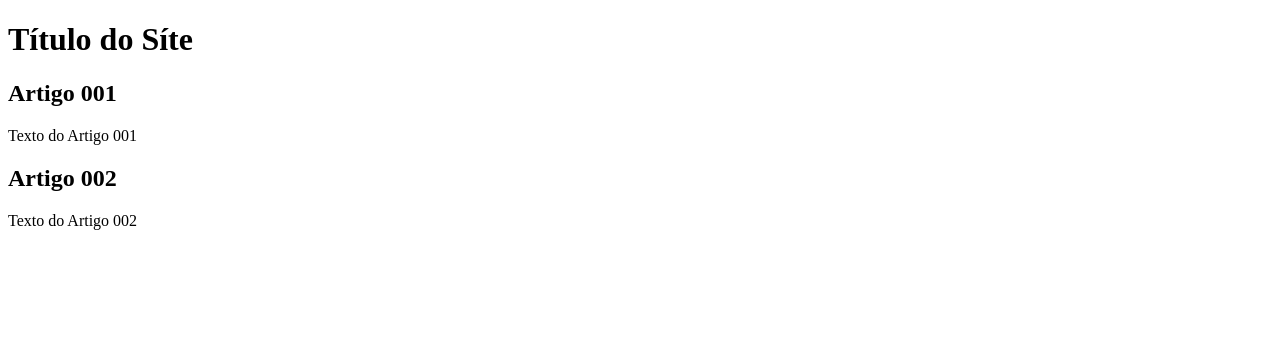
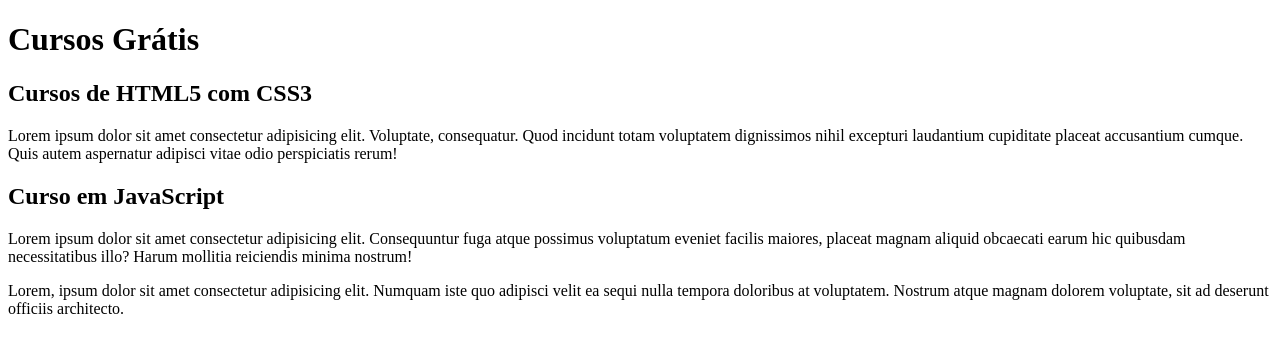
Before and after one commit to JulioCesardeAraujoMenezes/Project-Site, a plain HTML site: page index.html in a window 1280 px wide. Drawn offline with Linux system fonts and the light colour scheme.

Commit message:
Comercdei a escrever o conteudo.

```diff
--- a/index.html
+++ b/index.html
@@ -8,17 +8,16 @@
 <body>
     <main>
         <header>
-            <h1>Título do Síte</h1>
+            <h1>Cursos Grátis</h1>
         </header>
         <article>
-            <h2>Artigo 001</h2>
-            <p>
-                Texto do Artigo 001
-            </p>
+            <h2>Cursos de HTML5 com CSS3</h2>
+            <p>Lorem ipsum dolor sit amet consectetur adipisicing elit. Voluptate, consequatur. Quod incidunt totam voluptatem dignissimos nihil excepturi laudantium cupiditate placeat accusantium cumque. Quis autem aspernatur adipisci vitae odio perspiciatis rerum!</p>
         </article>
         <article>
-            <h2>Artigo 002</h2>
-            <p>Texto do Artigo 002</p>
+            <h2>Curso em JavaScript</h2>
+            <p>Lorem ipsum dolor sit amet consectetur adipisicing elit. Consequuntur fuga atque possimus voluptatum eveniet facilis maiores, placeat magnam aliquid obcaecati earum hic quibusdam necessitatibus illo? Harum mollitia reiciendis minima nostrum!</p>
+            <p>Lorem, ipsum dolor sit amet consectetur adipisicing elit. Numquam iste quo adipisci velit ea sequi nulla tempora doloribus at voluptatem. Nostrum atque magnam dolorem voluptate, sit ad deserunt officiis architecto.</p>
         </article>
     </main>
 </body>
```
